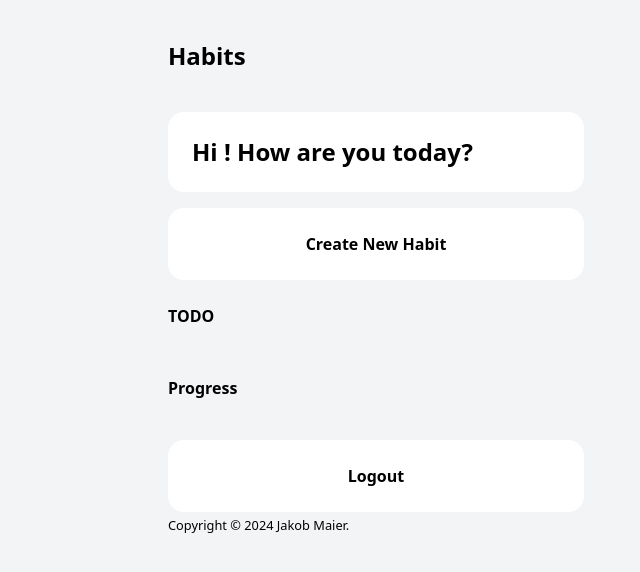
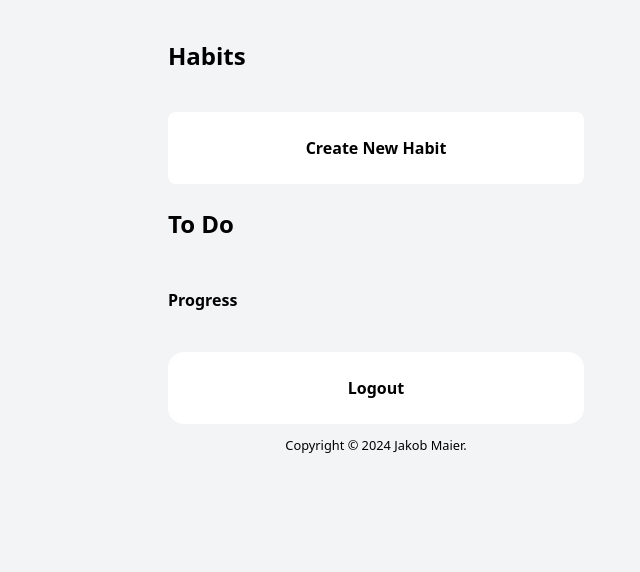
Before and after one commit to gue-ni/habit-tracker, a Flask app: template src/templates/dashboard.html in a window 1280 px wide. Shown: the top 572 px of the page, without its empty margins (264-904 px from the left). Run offline with Flask 3, Linux system fonts and the light colour scheme; the template is opened without the code that fills it, so the values that code supplies are empty; some libraries are stand-ins or nearby versions.

Commit message:
work on styling

```diff
--- a/src/schema.sql
+++ b/src/schema.sql
@@ -16,6 +16,7 @@ CREATE TABLE IF NOT EXISTS events (
   created_at TIMESTAMP DEFAULT CURRENT_TIMESTAMP,
   user_id INTEGER,
   description TEXT,
+  hex_color TEXT DEFAULT '#FF5733',
   FOREIGN KEY (user_id) REFERENCES users(user_id)
 );
 
--- a/src/templates/dashboard.html
+++ b/src/templates/dashboard.html
@@ -9,16 +9,10 @@
 </div>
 
 
-<div class="w-full bg-white rounded-2xl p-6 mt-4">
-  <h1 class="text-2xl font-bold">
-    Hi {{ user.name }}! How are you today?
-  </h1>
-</div>
-
 <div>
   <a href="{{ url_for('new_event') }}" class="">
     <div
-      class="w-full bg-white rounded-2xl p-6 text-1xl font-bold text-center mt-4 active:bg-gray-500 active:text-white">
+      class="w-full bg-white rounded-lg p-6 text-1xl font-bold text-center mt-4 active:bg-gray-500 active:text-white">
       Create New Habit
     </div>
   </a>
@@ -27,8 +21,8 @@
 
 
 <div class="w-full py-6">
-  <h2 class="text-1xl font-bold">
-    TODO
+  <h2 class="text-2xl font-bold">
+    To Do
   </h2>
 </div>
 
@@ -40,8 +34,8 @@
     {% for event in events_todo %}
     <div>
       <a href="{{ url_for('record_event', id=event[0]) }}" class="">
-        <div class="w-full bg-white rounded-2xl p-3 mt-2 text-l ">
-          {{ event[3] }} {{ event[1] }}  streak:
+        <div class="w-full bg-white rounded-lg p-3 mt-2 text-l ">
+          {{ event[3] }} {{ event[1] }} streak:   X expires: Y
         </div>
       </a>
     </div>
@@ -52,7 +46,7 @@
 
 <div class="w-full py-6">
   <h2 class="text-1xl font-bold">
-   Progress
+    Progress
   </h2>
 </div>
 
@@ -74,6 +68,8 @@
 </div>
 
 
+
+
 <div>
   <a href="{{ url_for('logout') }}" class="">
     <div
--- a/src/templates/layout.html
+++ b/src/templates/layout.html
@@ -23,7 +23,7 @@
     <div>
       {% block content %}{% endblock %}
     </div>
-    <div>
+    <div class="w-full text-center p-2">
       <small>
         {% block footer %}
         Copyright &copy; 2024 Jakob Maier.
```
Also changed, not shown: src/templates/new_event.html (+12 -0 lines), src/templates/record_event.html (+16 -0 lines).
